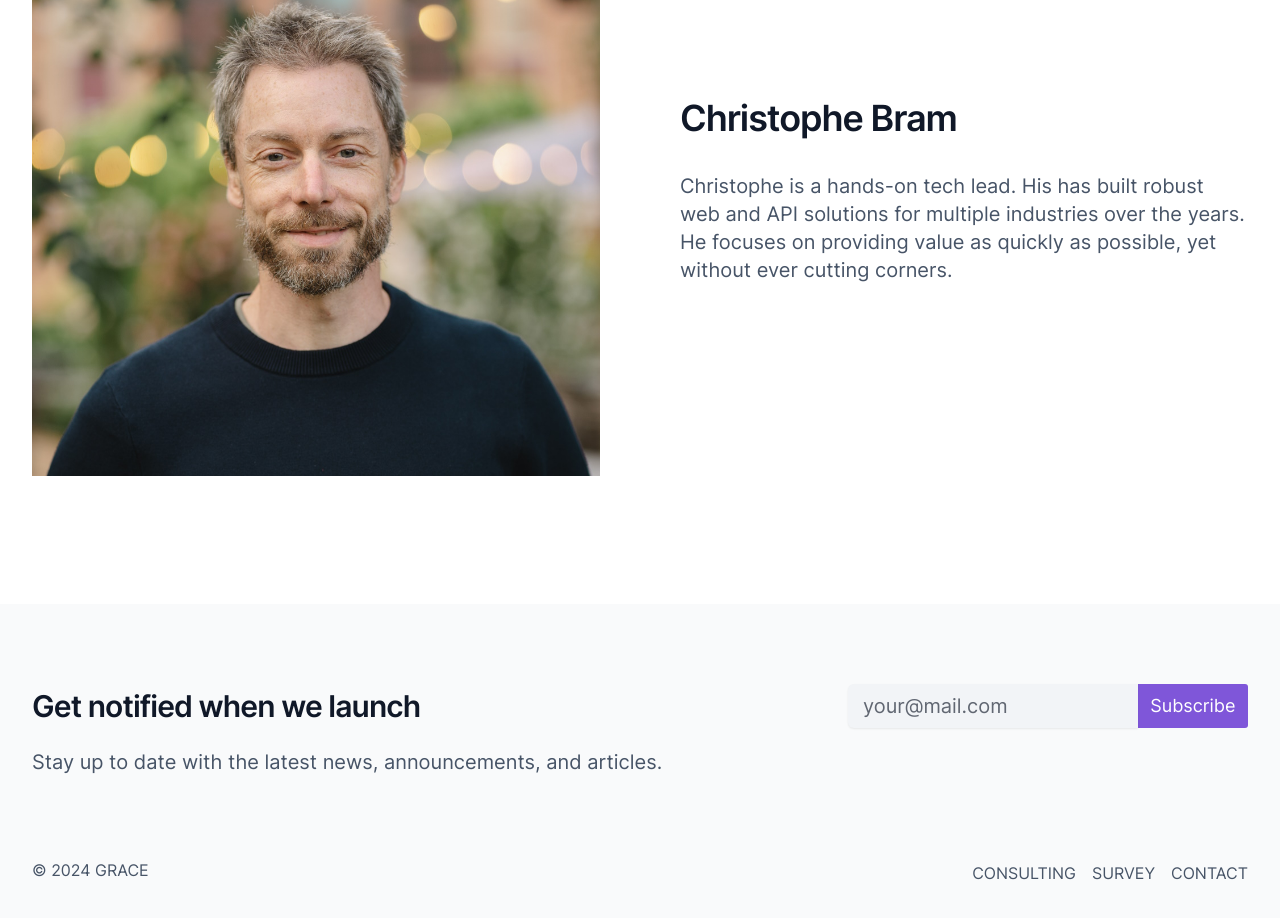
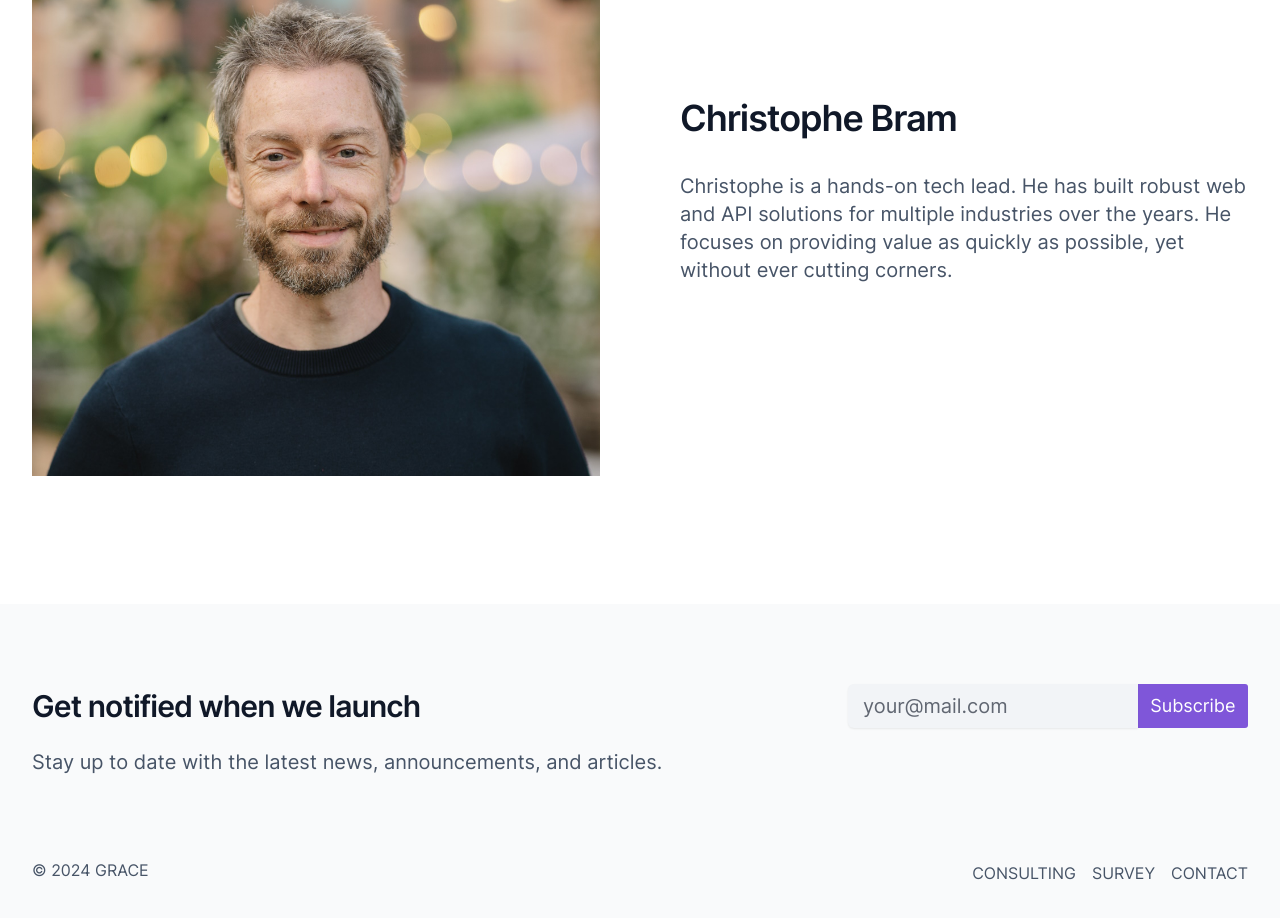
Before and after one commit to PanzerKunst/antler-project-marketing, a React (Vite) app: page /consulting in a window 1280 px wide. Shown: the part 1392-2310 px from the top of the page. Built offline with nearby package versions, Linux system fonts and the light colour scheme; no server answers.

Commit message:
Fixed typo

```diff
--- a/src/UI/SimplePages/ConsultingPage.tsx
+++ b/src/UI/SimplePages/ConsultingPage.tsx
@@ -28,7 +28,7 @@ export function ConsultingPage() {
         <div className="container two-col">
           <div>
             <h2>Christophe Bram</h2>
-            <p>Christophe is a hands-on tech lead. His has built robust web and API solutions for multiple industries over the years. He focuses on
+            <p>Christophe is a hands-on tech lead. He has built robust web and API solutions for multiple industries over the years. He focuses on
               providing value as quickly as possible, yet without ever cutting corners.</p>
           </div>
           <img src="/images/consulting/christophe-desktop.jpg" alt="Christophe Bram" className="desktop"/>
```
